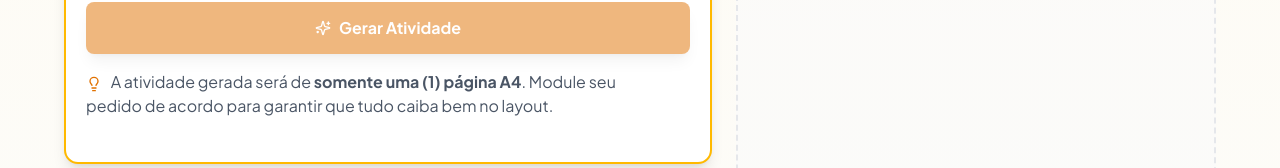
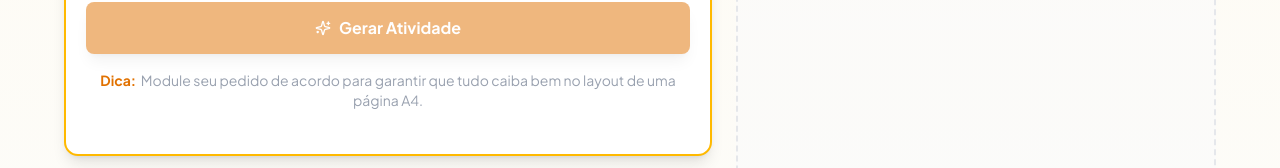
Before and after one commit to LuSrodri/educando-app, a Next.js app: page / in a window 1280 px wide. Shown: the part 580-748 px from the top of the page. Built offline with nearby package versions, Linux system fonts and the light colour scheme; no server answers.

Commit message:
fix: update layout guidance text for clarity and improved user experience

```diff
--- a/components/hero-generator.tsx
+++ b/components/hero-generator.tsx
@@ -425,8 +425,9 @@ export const HeroGenerator = forwardRef<HeroGeneratorRef>(function HeroGenerator
                     </div>
                   )}
 
-                  <p className="text-base text-gray-600 max-w-xl">
-                    <Lightbulb className="w-4 h-4 inline mr-1.5 text-amber-600" /> A atividade gerada será de <strong>somente uma (1) página A4</strong>. Module seu pedido de acordo para garantir que tudo caiba bem no layout.
+                  <p className="text-center text-sm text-gray-400">
+                    <strong className="text-sm text-amber-600">Dica:</strong>&nbsp;
+                    Module seu pedido de acordo para garantir que tudo caiba bem no layout de uma página A4.
                   </p>
                 </CardContent>
               </Card>
```
